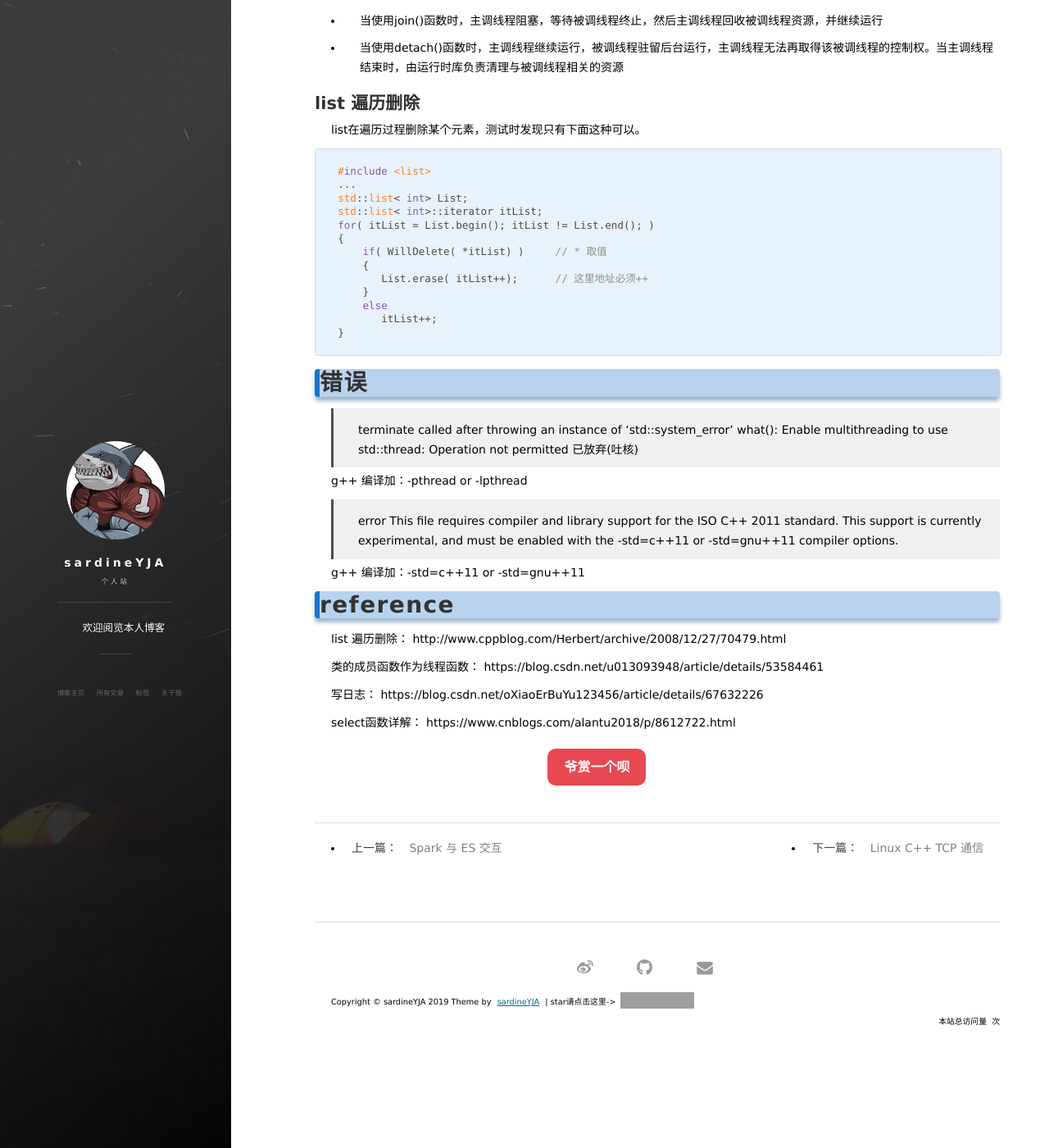
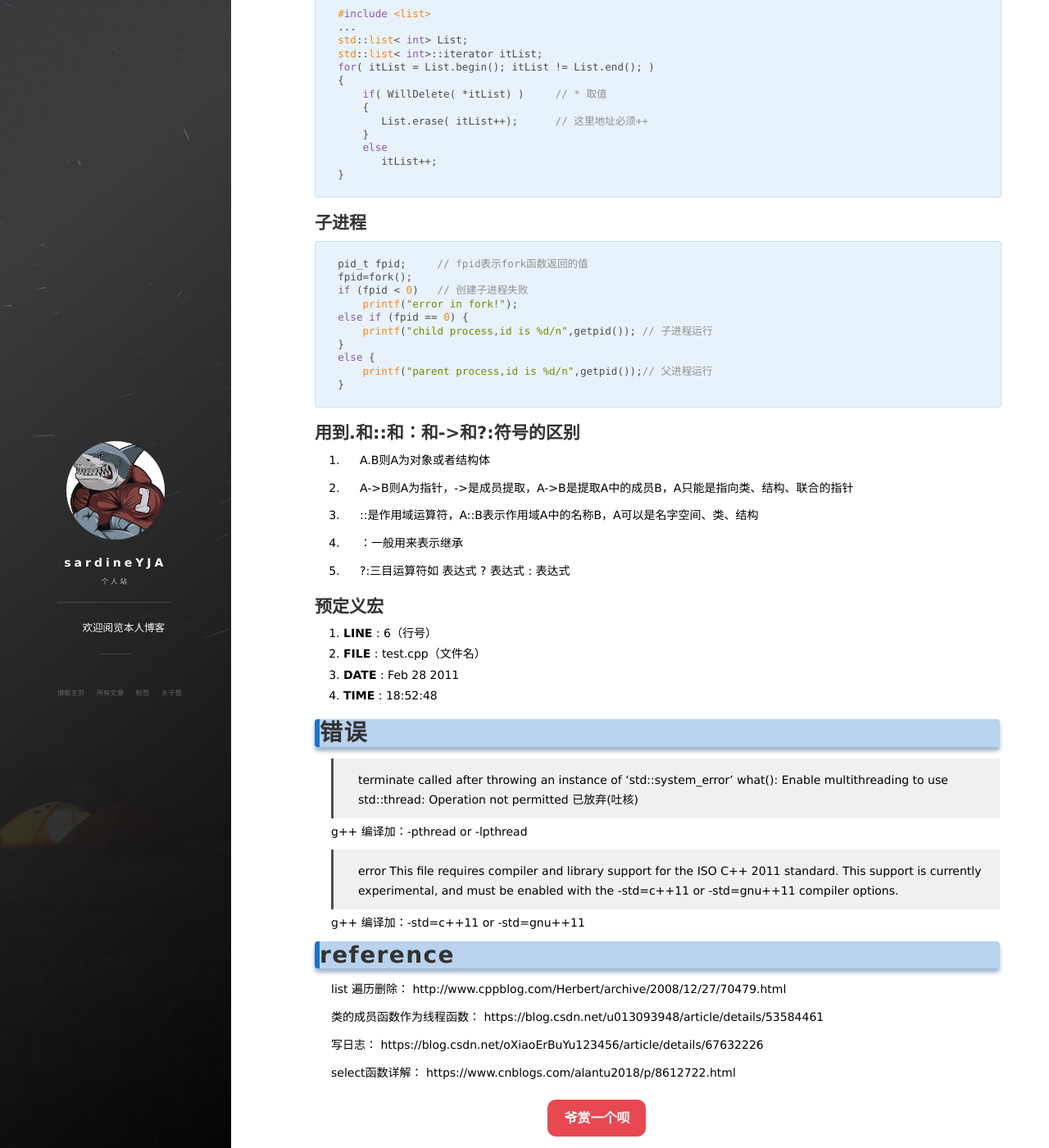
Before and after one commit to sardineYJA/sardineYJA.github.io, a Jekyll site: the page built from _posts/2019-11-01-C-Project.md, in a window 1280 px wide and 1400 px high, scrolled down 1880 px. Shown: the whole window at 82% size. Built offline with Jekyll 4.4.1, drawn with Linux system fonts in a browser that asks for light colours; nearby versions of some CDN libraries; a script that is not in the unit is left out; comment, search, counter and statistics services are not loaded; some of the changed text lies outside the part shown; grey boxes are pictures that could not be loaded.

Commit message:
Update 2019-11-01-C-Project.md

````diff
--- a/_posts/2019-11-01-C-Project.md
+++ b/_posts/2019-11-01-C-Project.md
@@ -139,6 +127,43 @@ for( itList = List.begin(); itList != List.end(); )
 ```
 
 
+## 子进程
+
+```C++
+pid_t fpid;     // fpid表示fork函数返回的值
+fpid=fork();
+if (fpid < 0)   // 创建子进程失败
+    printf("error in fork!");
+else if (fpid == 0) {
+    printf("child process,id is %d/n",getpid()); // 子进程运行
+}
+else {
+    printf("parent process,id is %d/n",getpid());// 父进程运行
+}
+```
+
+
+## 用到.和::和：和->和?:符号的区别
+
+1. A.B则A为对象或者结构体
+
+2. A->B则A为指针，->是成员提取，A->B是提取A中的成员B，A只能是指向类、结构、联合的指针
+
+3. ::是作用域运算符，A::B表示作用域A中的名称B，A可以是名字空间、类、结构
+
+4. ：一般用来表示继承
+
+5. ?:三目运算符如 表达式 ? 表达式 : 表达式
+
+
+## 预定义宏
+
+1. __LINE__ : 6（行号）
+2. __FILE__ : test.cpp（文件名）
+3. __DATE__ : Feb 28 2011
+4. __TIME__ : 18:52:48
+
+
 
 # 错误
 
````
Also changed, not shown: other parts of _posts/2019-11-01-C-Project.md (+0 -12 lines).
